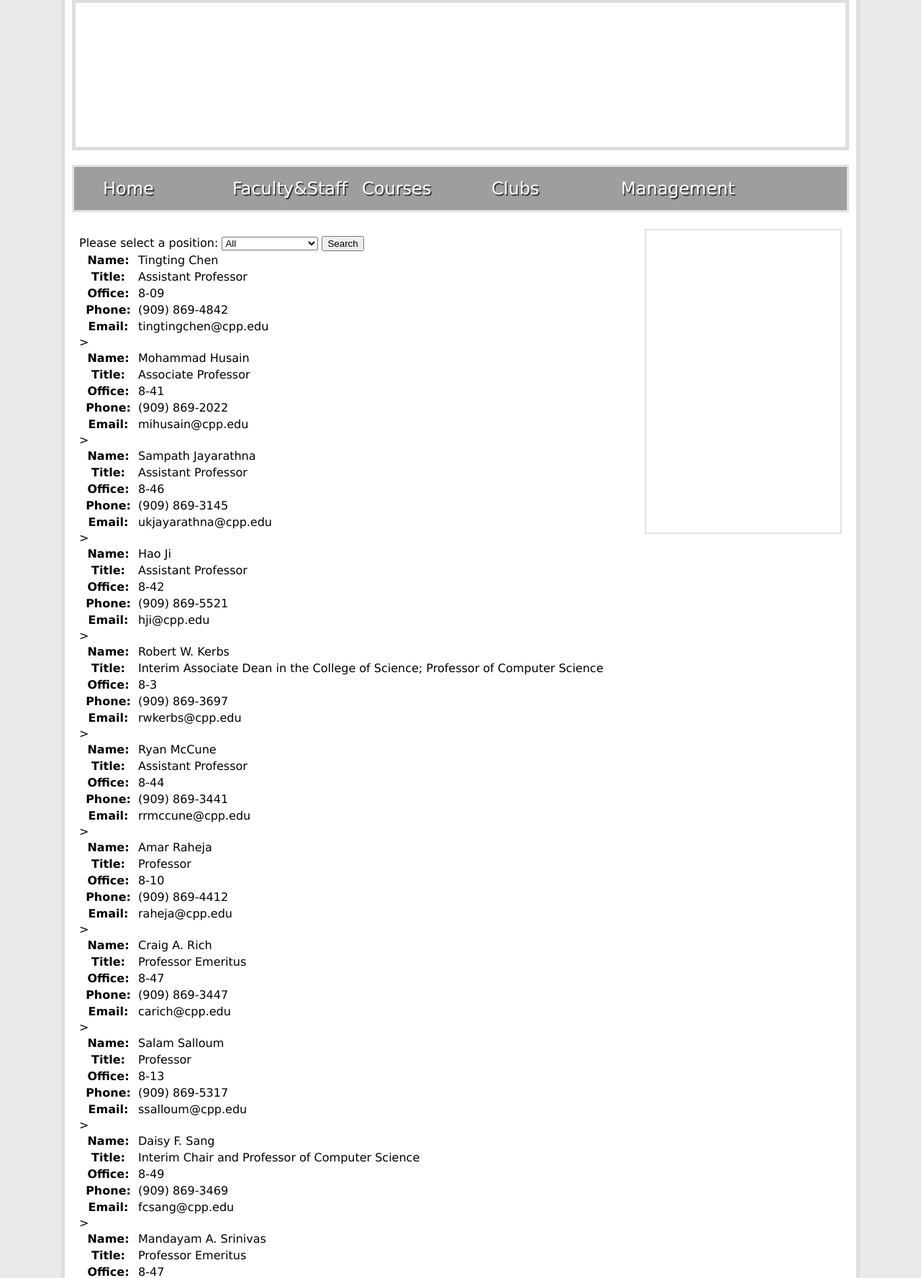
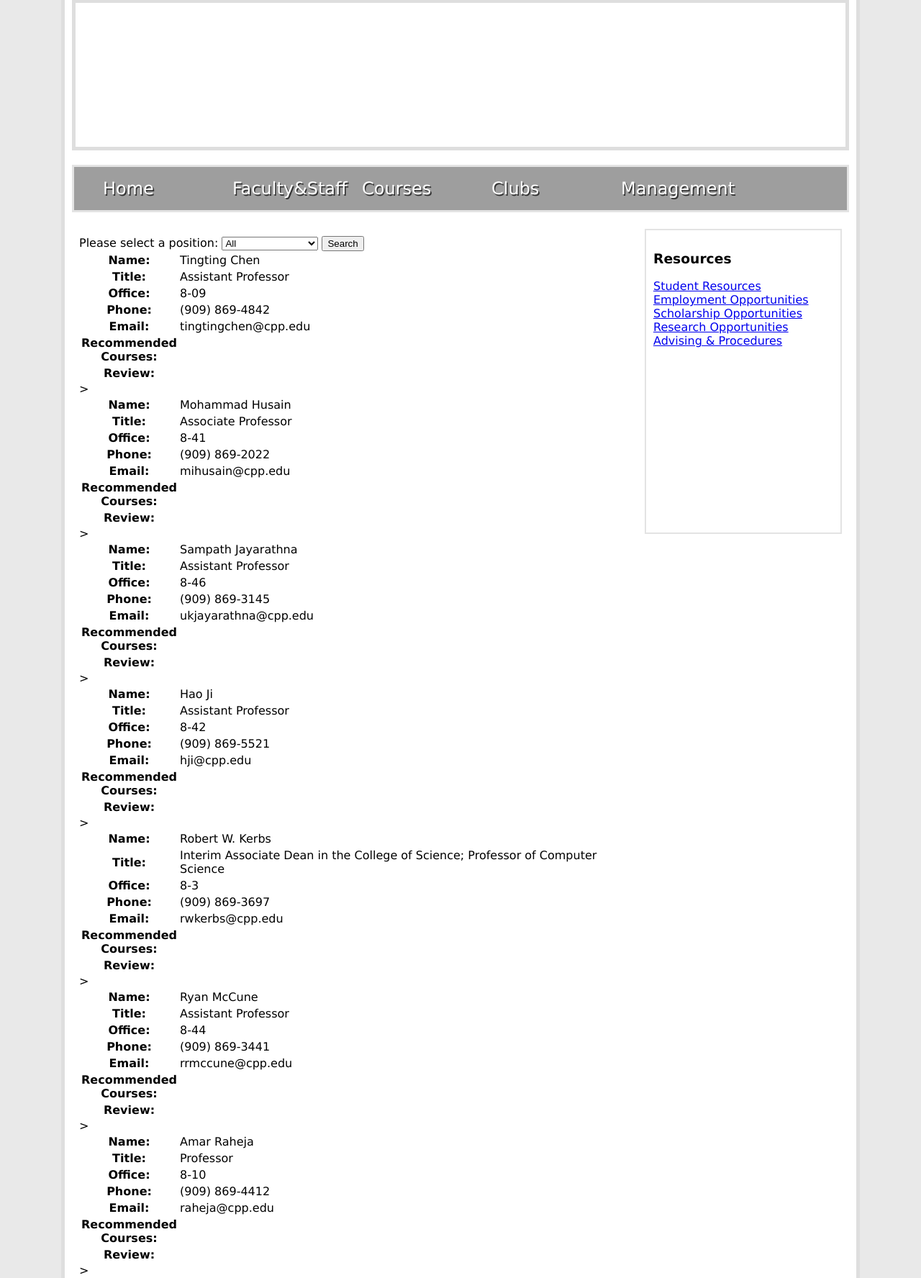
Before and after one commit to dltmmddbs64/CS408Project, a PHP site: page /FacultyStaff.php in a window 1280 px wide. Shown: the part 24-1800 px from the top of the page at 72% size. Run offline with PHP 8.4, Linux system fonts and the light colour scheme; data comes from the database, SQL or seed files in the repository; data that the repository does not hold is empty; grey boxes are pictures that could not be loaded.

Commit message:
Added recommend courses and review for facultyStaff.

```diff
--- a/Clubs.php
+++ b/Clubs.php
@@ -1,7 +1,6 @@
 <?php
 $title = "Clubs";
-//$isClubsPage = true;
-$content = '<h3>FacultyStaff</h3>'
+$content = '<h3>Clubs</h3>'
         . '<a href="https://cpp-css.github.io/"> CSS (Computer Science Society)</a><br/>'
         . '<a href="http://www.cppgamedev.com/"> GDDC (Game Design & Development Club)</a><br/>'
         . '<a href="http://cpp-shecodes.org/"> SheCodes (Women in Computer Science at CPP)</a><br/>';
--- a/Controller/FacultyStaffController.php
+++ b/Controller/FacultyStaffController.php
@@ -63,6 +63,14 @@ class FacultyStaffController {
                         <th>Email: </th>
                         <td>$person->email</td>
                     </tr>
+                    <tr>
+                        <th>Recommended Courses: </th>
+                        <td>$person->courses</td>
+                    </tr>
+                    <tr>
+                        <th>Review: </th>
+                        <td>$person->review</td>
+                    </tr>
                     </table>>";
         }
         return $result;
--- a/Entities/FacultyStaffEntity.php
+++ b/Entities/FacultyStaffEntity.php
@@ -18,14 +18,18 @@ class FacultyStaffEntity {
     public $office;
     public $phone;
     public $email;
-
-    function __construct($pos, $name, $title, $office, $phone, $email) {
+    public $courses;
+    public $review;
+    function __construct($pos, $name, $title, $office, $phone, $email, $courses, $review) {
         $this->pos = $pos;
         $this->name = $name;
         $this->title = $title;
         $this->office = $office;
         $this->phone = $phone;
         $this->email = $email;
+        $this->courses = $courses;
+        $this->review = $review;
+
     }
 
 }
--- a/FacultyStaff.php
+++ b/FacultyStaff.php
@@ -17,7 +17,7 @@ else
 //Output page data
 $title = 'Faculty & Staff';
 $content = $controller->CreateFacultyStaffDropdownList(). $table;
-//$isClubsPage = false;
+
 
 include 'Template.php';
 ?>
--- a/Management.php
+++ b/Management.php
@@ -1,9 +1,6 @@
 <?php
 $title = "Management";
-//$isClubsPage = false;
 $content = '<h3>FacultyStaff</h3>'
         . '<a href="AddFacultyStaff.php">Add new Faculty or Staff</a>';
-
-
 include 'Template.php';
 ?>
--- a/Model/FacultyStaffModel.php
+++ b/Model/FacultyStaffModel.php
@@ -50,8 +50,10 @@ class FacultyStaffModel {
             $office = $row[3];
             $phone = $row[4];
             $email = $row[5];
+            $courses = $row[6];
+            $review = $row[7];
 
-            $facultystaff = new FacultyStaffEntity($pos, $name, $title, $office, $phone, $email);
+            $facultystaff = new FacultyStaffEntity($pos, $name, $title, $office, $phone, $email, $courses, $review);
             array_push($facultystaffArray, $facultystaff);
         }
 
@@ -80,8 +82,10 @@ class FacultyStaffModel {
             $office = $row[3];
             $phone = $row[4];
             $email = $row[5];
+            $courses = $row[6];
+            $review = $row[7];
 
-            $facultystaff = new FacultyStaffEntity($pos, $name, $title, $office, $phone, $email);
+            $facultystaff = new FacultyStaffEntity($pos, $name, $title, $office, $phone, $email, $courses, $review);
 
         }
 
@@ -93,7 +97,7 @@ class FacultyStaffModel {
     function Insert(FacultyStaffEntity $person)
     {
         $query = sprintf("INSERT INTO facultystaff"
-                . "(pos, name, title, office, phone, email)"
+                . "(pos, name, title, office, phone, email, courses, reivew)"
                 . "VALUES"
                 . "'$s', '$s', '$s', '$s', '$s', '$s')",
                 mysqli_real_escape_string($person->pos),
@@ -101,7 +105,9 @@ class FacultyStaffModel {
                 mysqli_real_escape_string($person->title),
                 mysqli_real_escape_string($person->office),
                 mysqli_real_escape_string($person->phone),
-                mysqli_real_escape_string($person->email));
+                mysqli_real_escape_string($person->email),
+                mysqli_real_escape_string($person->courses),
+                mysqli_real_escape_string($person->review));
         $this->PerformQuery($query);
 
     }
@@ -110,13 +116,15 @@ class FacultyStaffModel {
     {
 
         $query = sprintf("UPDATE facultystaff SET"
-                . "pos = '%s', title = '%s', office = '%s', phone = '%s', email = '%s'"
+                . "pos = '%s', title = '%s', office = '%s', phone = '%s', email = '%s', courses = '%s', review = '%s'"
                 . "WHERE name LIKE '$name'",
                 mysqli_real_escape_string($person->pos),
                 mysqli_real_escape_string($person->title),
                 mysqli_real_escape_string($person->office),
                 mysqli_real_escape_string($person->phone),
-                mysqli_real_escape_string($person->email));
+                mysqli_real_escape_string($person->email),
+                mysqli_real_escape_string($person->courses),
+                mysqli_real_escape_string($person->review));
 
         $this->PerformQuery($query);
     }
--- a/Template.php
+++ b/Template.php
@@ -34,7 +34,15 @@ and open the template in the editor.
             </div>
 
             <div id = "sidebar">
-
+                <?php
+                $resource = '<h3>Resources</h3>'
+                    . '<a href="https://www.cpp.edu/~sci/computer-science/undergraduate-program/student-resources.shtml"> Student Resources</a><br/>'
+                    . '<a href="https://www.cpp.edu/~sci/computer-science/undergraduate-program/employment-opportunities.shtml"> Employment Opportunities</a><br/>'
+                    . '<a href="https://www.cpp.edu/~sci/computer-science/undergraduate-program/scholarship-opportunities.shtml"> Scholarship Opportunities</a><br/>'
+                    . '<a href="https://www.cpp.edu/~sci/computer-science/undergraduate-program/research-opportunities.shtml"> Research Opportunities</a><br/>'
+                    . '<a href="https://www.cpp.edu/~sci/computer-science/advising-and-procedures/index.shtml"> Advising & Procedures</a><br/>';
+                echo $resource;
+                ?>
             </div>
 
             <footer>
--- a/index.php
+++ b/index.php
@@ -3,6 +3,5 @@
     $content = "This website is for Cal Poly Pomona's undergraduate Computer Science students."
             . "The main purpose is to share students' thoughts and resources that they learned"
             . "and acquired from classes that they have taken before.";
-    //$isClubsPage = false;
     include 'Template.php';
 ?>
```
